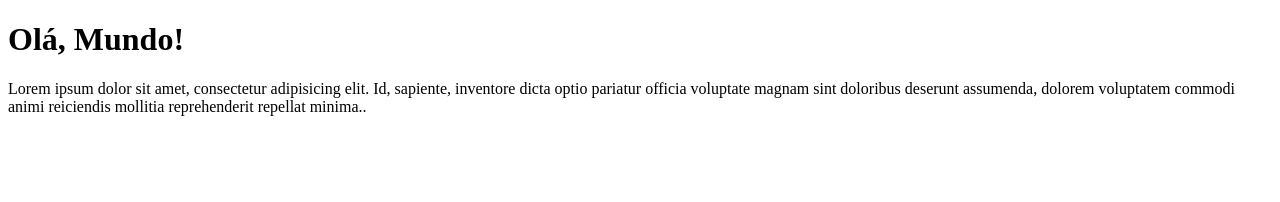
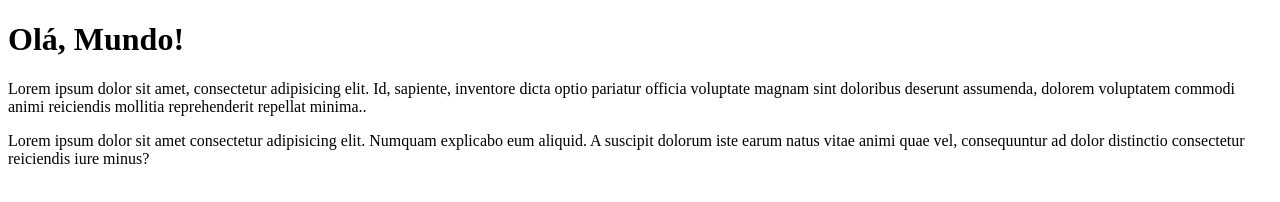
Before and after one commit to Rafa290498/Ola-Mundo, a plain HTML site: page Site.Exemplo/index.html in a window 1280 px wide. Drawn offline with Linux system fonts and the light colour scheme.

Commit message:
Adicionei um paragrafo

```diff
--- a/Site.Exemplo/index.html
+++ b/Site.Exemplo/index.html
@@ -7,5 +7,6 @@
 <body>
     <h1>Olá, Mundo!</h1>
     <p>Lorem ipsum dolor sit amet, consectetur adipisicing elit. Id, sapiente, inventore dicta optio pariatur officia voluptate magnam sint doloribus deserunt assumenda, dolorem voluptatem commodi animi reiciendis mollitia reprehenderit repellat minima..</p>
+    <p>Lorem ipsum dolor sit amet consectetur adipisicing elit. Numquam explicabo eum aliquid. A suscipit dolorum iste earum natus vitae animi quae vel, consequuntur ad dolor distinctio consectetur reiciendis iure minus?</p>
 </body>
 </html>
```
